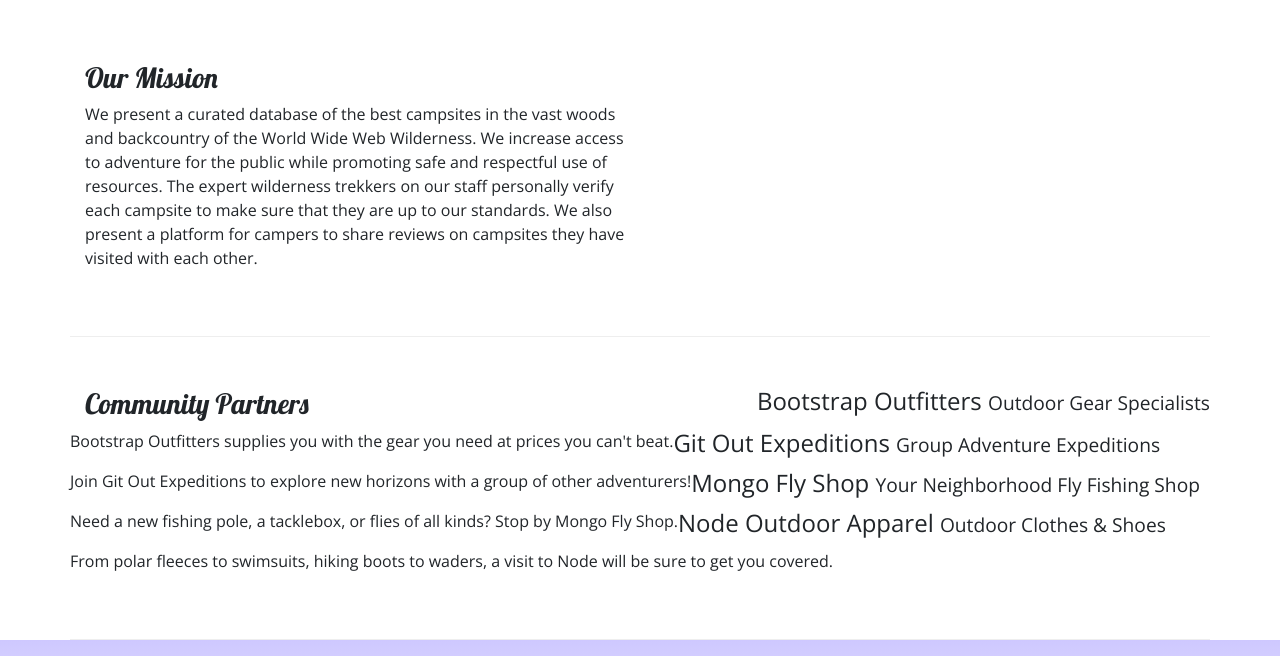
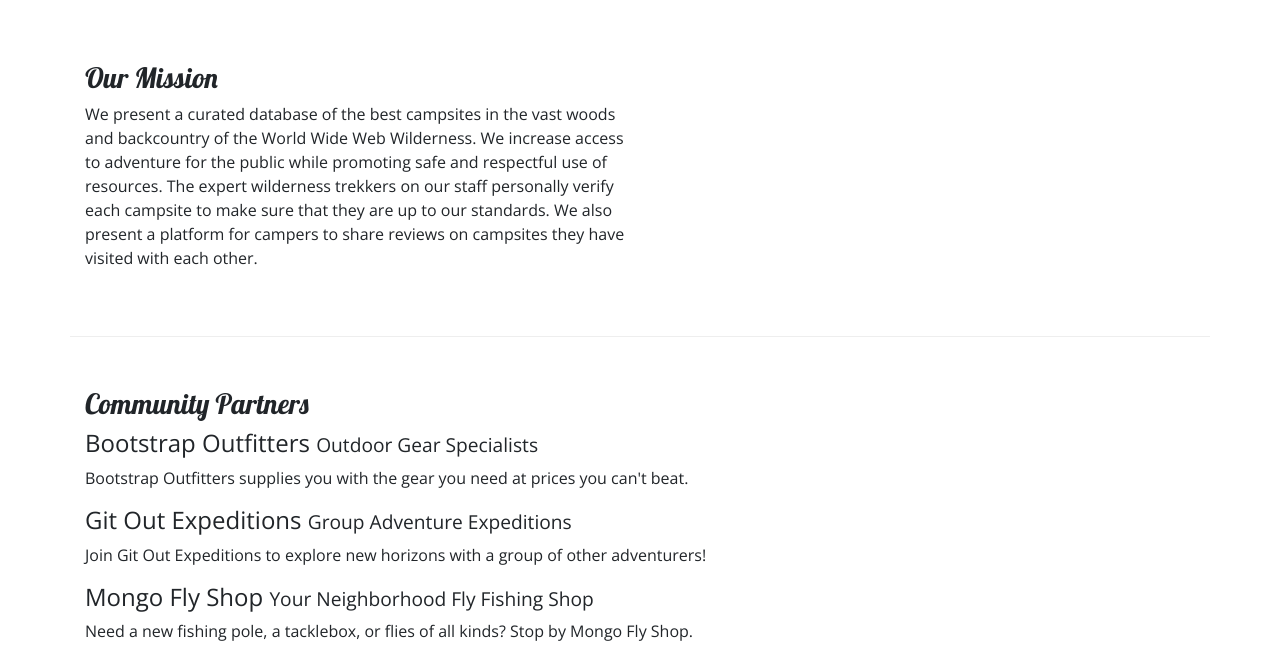
Before and after one commit to InAvision76/bootstrap-nucampsite, a website: page aboutus.html in a window 1280 px wide. Shown: the part 255-911 px from the top of the page. Drawn offline with nearby package versions, Linux system fonts and the light colour scheme.

Commit message:
task3-a added bootstrap classes

```diff
--- a/aboutus.html
+++ b/aboutus.html
@@ -56,32 +56,30 @@
         </div>
       </div>
 
-      <div>
-        <div class="row row-content">
-          <div class="col">
-            <h3>Community Partners</h3>
-          </div>
+      <div class="row row-content">
+        <div class="col">
+          <h3>Community Partners</h3>
           <h4>Bootstrap Outfitters <small>Outdoor Gear Specialists</small></h4>
-          <p>
+          <p class="d-none d-sm-block">
             Bootstrap Outfitters supplies you with the gear you need at prices
             you can't beat.
           </p>
           <h4>
             Git Out Expeditions <small>Group Adventure Expeditions</small>
           </h4>
-          <p>
+          <p class="d-none d-sm-block">
             Join Git Out Expeditions to explore new horizons with a group of
             other adventurers!
           </p>
           <h4>
             Mongo Fly Shop <small>Your Neighborhood Fly Fishing Shop</small>
           </h4>
-          <p>
+          <p class="d-none d-sm-block">
             Need a new fishing pole, a tacklebox, or flies of all kinds? Stop by
             Mongo Fly Shop.
           </p>
           <h4>Node Outdoor Apparel <small>Outdoor Clothes & Shoes</small></h4>
-          <p>
+          <p class="d-none d-sm-block">
             From polar fleeces to swimsuits, hiking boots to waders, a visit to
             Node will be sure to get you covered.
           </p>
```
